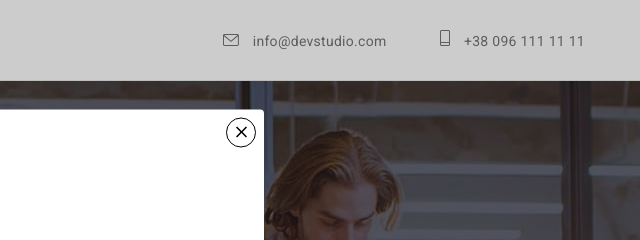
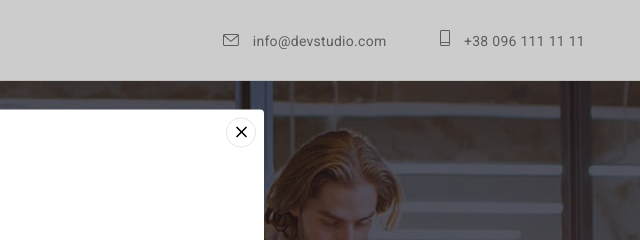
Before and after one commit to Chainiuk/GoIt-markup-hw5, a plain HTML site: page index.html in a window 1280 px wide. Both pictures are taken after a click on the button "Заказать услугу". Shown: the top 240 px of the page, 640-1280 px from the left. Drawn offline with nearby package versions, Linux system fonts and the light colour scheme.

Commit message:
Update style.css

```diff
--- a/css/style.css
+++ b/css/style.css
@@ -743,7 +743,7 @@ body {
     height: 30px;
     border-radius: 50%;
     background: var(--white);
-    border: 1px solid rgb(0, 0, 0);
+    border: 1px solid rgba(0, 0, 0, 0.1);
   }
 
   .modal-close-icon{
```
